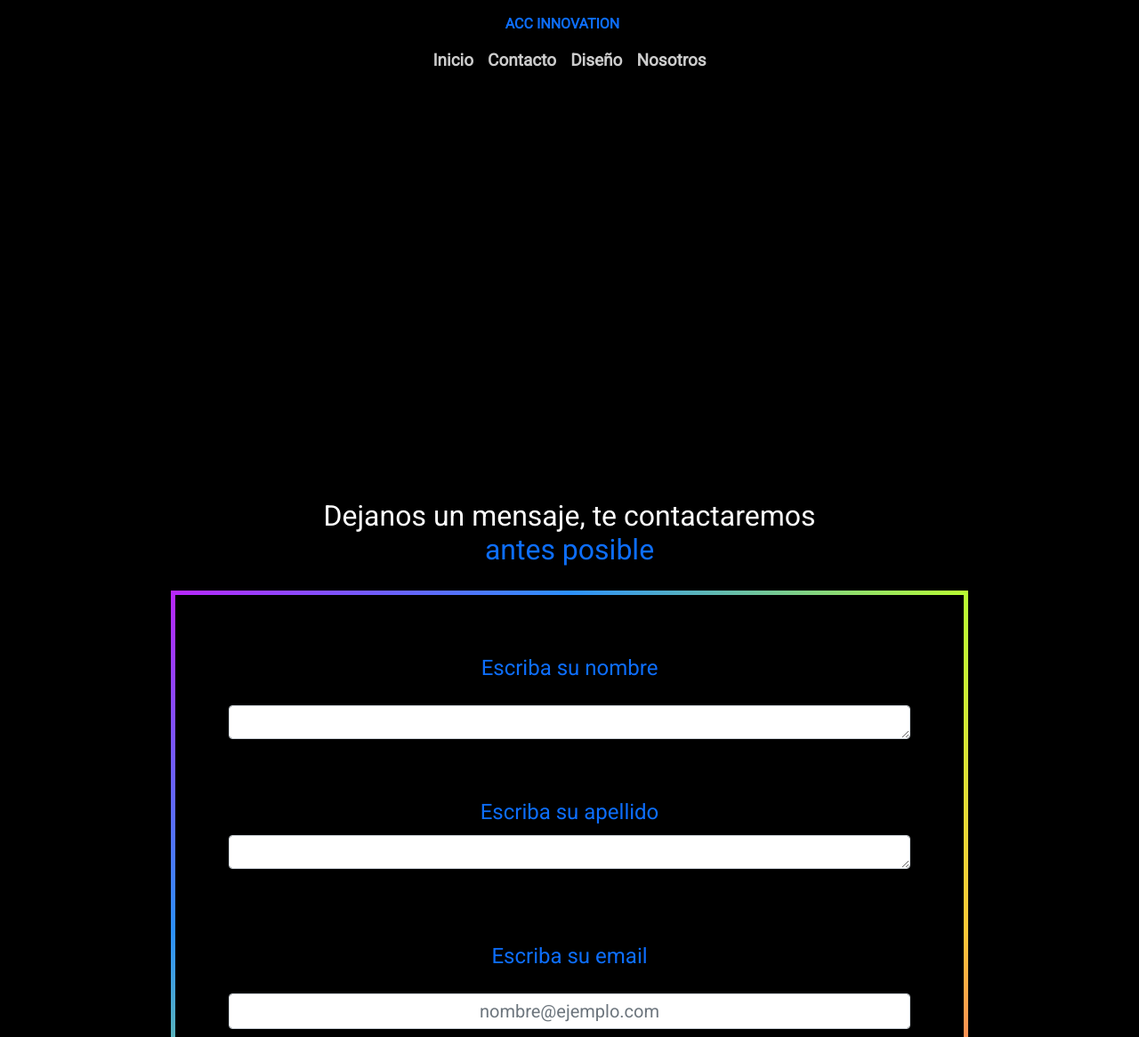
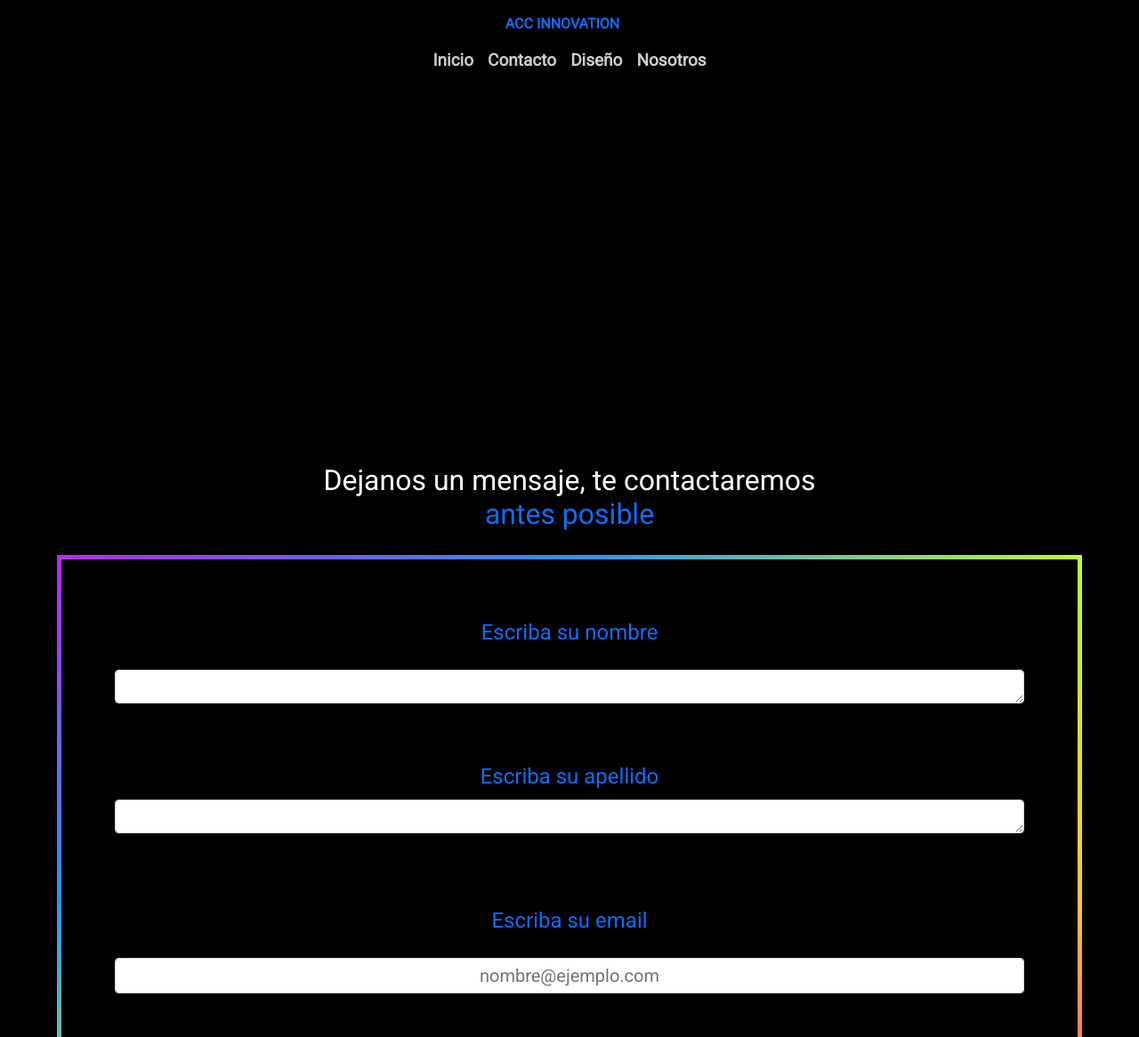
Before and after one commit to Pinknoisecc/Vertical-Facts, a website: page secciones/contacto.html in a window 1280 px wide. Shown: the part 63-1229 px from the top of the page at 89% size. Drawn offline with nearby package versions, Linux system fonts and the light colour scheme.

Commit message:
ajuste de header y formulario

```diff
--- a/style/sass/contactos/_formulario.scss
+++ b/style/sass/contactos/_formulario.scss
@@ -1,5 +1,5 @@
 .bordeform, .raimbow-box{
-    max-width: 70%;
+    max-width: 90%;
     height: auto;
     border: 5px solid transparent;
     border-image: linear-gradient(to bottom right, #b827fc 0%, #2c90fc 25%, #b8fd33 50%, #fec837 75%, #fd1892 100%);
--- a/style/sass/layout/_header.scss
+++ b/style/sass/layout/_header.scss
@@ -1,5 +1,5 @@
 header{
-    height: 70vh;
+    height: 65vh;
 
     .navbar{
         background-color: black;
```
Also changed, not shown: style/css/main.css.
